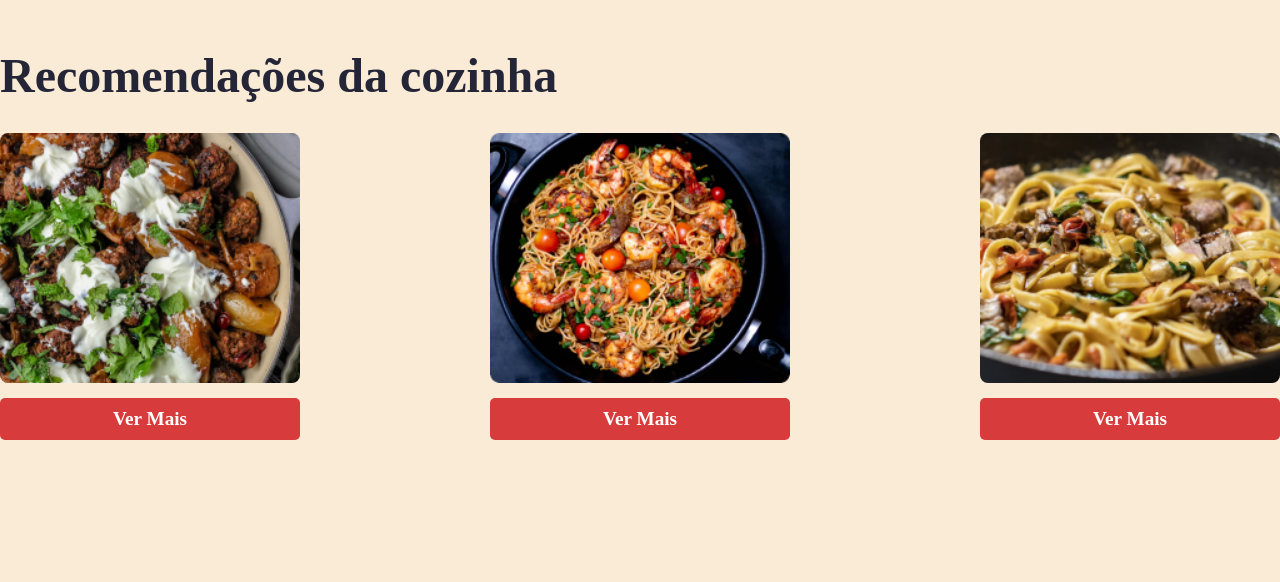
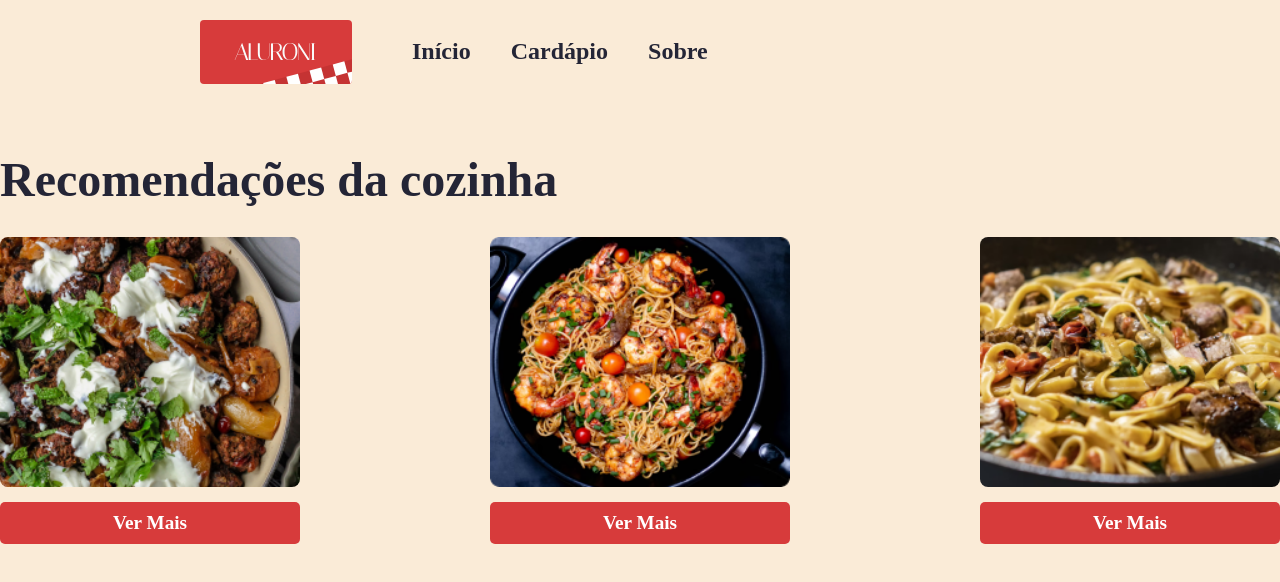
Before and after one commit to igiovany/alura-react-03-router, a React (Create React App) app: page / in a window 1280 px wide. Shown: the top 582 px of the page. Built offline with nearby package versions, Linux system fonts and the light colour scheme; a web font is replaced by a local one.

Commit message:
Reusing NavMenu with React Router Dom

```diff
--- a/src/Router.tsx
+++ b/src/Router.tsx
@@ -1,12 +1,16 @@
+import { NavMenu } from 'components/NavMenu'
 import { Home } from 'pages/Home'
 import { Menu } from 'pages/Menu'
 import { Routes, Route } from 'react-router-dom'
 
-export function AppRouter() {
+export function Router() {
   return(
-    <Routes>
-      <Route path='/' element={<Home />} />
-      <Route path='/cardapio' element={<Menu />} />
-    </Routes>
+    <>
+      <NavMenu />
+      <Routes>
+        <Route path='/' element={<Home />} />
+        <Route path='/cardapio' element={<Menu />} />
+      </Routes>
+    </>
   )
 }
--- a/src/components/Button/Button.module.scss
+++ /dev/null
@@ -1,6 +0,0 @@
-.button {
-  border-radius: 4px;
-  background: #2B7DE9;
-  color: white;
-  padding: 12px;
-}
--- /dev/null
+++ b/src/components/NavMenu/NavMenu.module.scss
@@ -0,0 +1,36 @@
+@import "styles/variables";
+@import "styles/breakpoints";
+
+.navMenu {
+  display: flex;
+  padding: 20px $padding-horizontal;
+  @media (max-width: $desktop_xsm) {
+    padding: 20px $padding-horizontal-mobile;
+  }
+  @media (min-width: $desktop_xsm) and (max-width: $desktop_sm) {
+    padding: 20px $padding-horizontal-sm;
+  }
+  @media (min-width: $desktop_sm) and (max-width: $desktop_md) {
+    padding: 20px $padding-horizontal-md;
+  }
+
+  &__list {
+    align-items: center;
+    display: flex;
+  }
+  &__link {
+    list-style-type: none;
+    padding: 0 20px;
+    a {
+      color: $dark;
+      cursor: pointer;
+      font-size: 24px;
+      font-weight: 600;
+      text-decoration: none;
+      transition: .2s ease;
+      &:hover {
+        color: $dark-grey;
+      }
+    }
+  }
+}
--- /dev/null
+++ b/src/components/NavMenu/index.tsx
@@ -0,0 +1,33 @@
+import { ReactComponent as Logo } from 'assets/logo.svg'
+import styles from './NavMenu.module.scss'
+import { Link } from 'react-router-dom'
+
+
+
+export function NavMenu() {
+
+  const routes =[{
+    label: 'Início',
+    to: '/'
+  }, {
+    label: 'Cardápio',
+    to: '/cardapio'
+  },{
+    label: 'Sobre',
+    to: '/sobre'
+  }]
+  return (
+    <nav className={styles.navMenu}>
+      <Logo />
+      <ul className={styles.navMenu__list}>
+        {routes.map((route, index) => (
+          <li key={index} className={styles.navMenu__link} >
+            <Link to={route.to}>
+              {route.label}
+            </Link>
+          </li>
+        ))}
+      </ul>
+    </nav>
+  )
+}
--- a/src/index.tsx
+++ b/src/index.tsx
@@ -3,7 +3,7 @@ import ReactDOM from 'react-dom/client'
 import 'normalize.css'
 import './index.css'
 import { BrowserRouter } from 'react-router-dom'
-import { AppRouter } from './Router'
+import { Router } from './Router'
 
 const root = ReactDOM.createRoot(
   document.getElementById('root') as HTMLElement
@@ -11,7 +11,7 @@ const root = ReactDOM.createRoot(
 root.render(
   <React.StrictMode>
     <BrowserRouter>
-      <AppRouter />
+      <Router />
     </BrowserRouter>
   </React.StrictMode>
 )
--- a/src/pages/Home/index.tsx
+++ b/src/pages/Home/index.tsx
@@ -6,6 +6,7 @@ export function Home() {
   recommendedDishes = recommendedDishes.sort(() => 0.5 - Math.random()).splice(0,3)
   return (
     <section>
+
       <h3 className={styles.title}>
         Recomendações da cozinha
       </h3>
--- a/src/pages/Menu/Menu.module.scss
+++ b/src/pages/Menu/Menu.module.scss
@@ -1,18 +1,5 @@
 @import "styles/variables";
 @import "styles/breakpoints";
-
-.navMenu {
-  padding: 20px $padding-horizontal;
-  @media (max-width: $desktop_xsm) {
-    padding: 20px $padding-horizontal-mobile;
-  }
-  @media (min-width: $desktop_xsm) and (max-width: $desktop_sm) {
-    padding: 20px $padding-horizontal-sm;
-  }
-  @media (min-width: $desktop_sm) and (max-width: $desktop_md) {
-    padding: 20px $padding-horizontal-md;
-  }
-}
 
 .header {
   align-items: center;
--- a/src/pages/Menu/index.tsx
+++ b/src/pages/Menu/index.tsx
@@ -1,6 +1,5 @@
 import {useState} from 'react'
 import styles from './Menu.module.scss'
-import { ReactComponent as Logo } from 'assets/logo.svg'
 import { Search } from './Search'
 import { Filters } from './Filters'
 import { Sorter } from './Sorter'
@@ -14,9 +13,6 @@ export function Menu() {
 
   return (
     <main>
-      <nav className={styles.navMenu}>
-        <Logo />
-      </nav>
       <header className={styles.header}>
         <div className={styles.header__text}>
           A casa do código e da massa
```
Also changed, not shown: src/components/Button/Button.tsx (deleted, +0 -11 lines).
